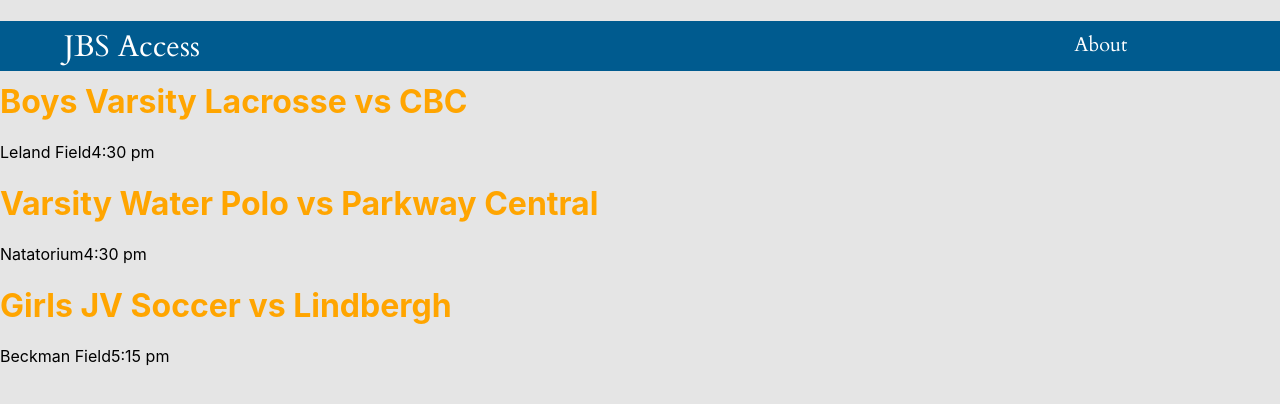
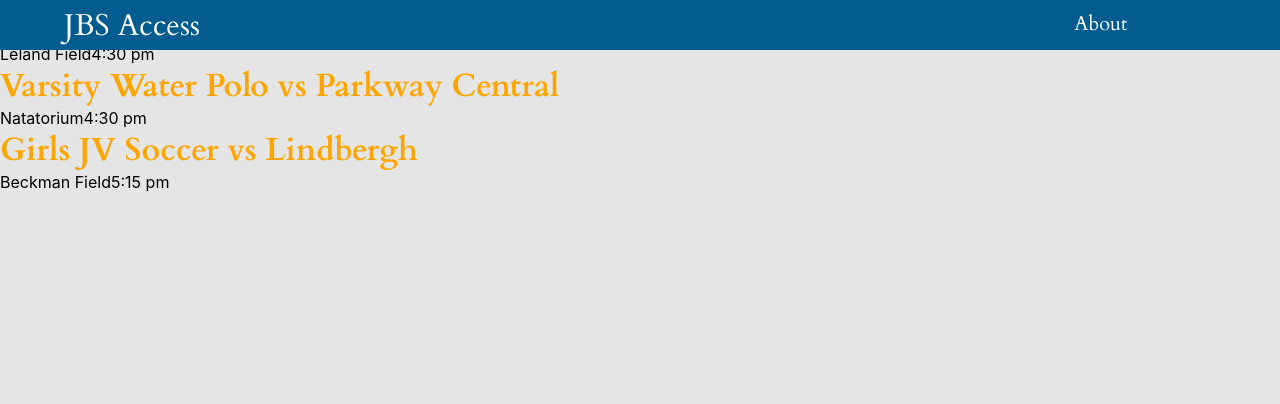
Before and after one commit to eli-front/JBS-Access, a Next.js app: page /events/1 in a window 1280 px wide. Shown: the top 404 px of the page. Built offline with nearby package versions, Linux system fonts and the light colour scheme.

Commit message:
rm extra margin

```diff
--- a/pages/events/[event].js
+++ b/pages/events/[event].js
@@ -14,7 +14,6 @@ export default function EventPage() {
 
   return (
     <Layout>
-      <h1>{event}</h1>
       {events.map((event, index) => {
         return (
           <Card
--- a/styles/globals.css
+++ b/styles/globals.css
@@ -1,5 +1,5 @@
-@import url('https://fonts.googleapis.com/css2?family=Cardo&display=swap');
-@import url('https://fonts.googleapis.com/css2?family=Cardo:wght@400;700&display=swap');
+@import url("https://fonts.googleapis.com/css2?family=Cardo&display=swap");
+@import url("https://fonts.googleapis.com/css2?family=Cardo:wght@400;700&display=swap");
 html,
 body {
   padding: 0;
@@ -7,6 +7,18 @@ body {
   font-family: -apple-system, BlinkMacSystemFont, Segoe UI, Roboto, Oxygen,
     Ubuntu, Cantarell, Fira Sans, Droid Sans, Helvetica Neue, sans-serif;
   background-color: #e5e5e5;
+}
+
+h1,
+h2,
+h3,
+h4,
+h5,
+h6 {
+  font-family: "Cardo", serif;
+  font-weight: 600;
+  margin: 0;
+  padding: 0;
 }
 
 a {
```
